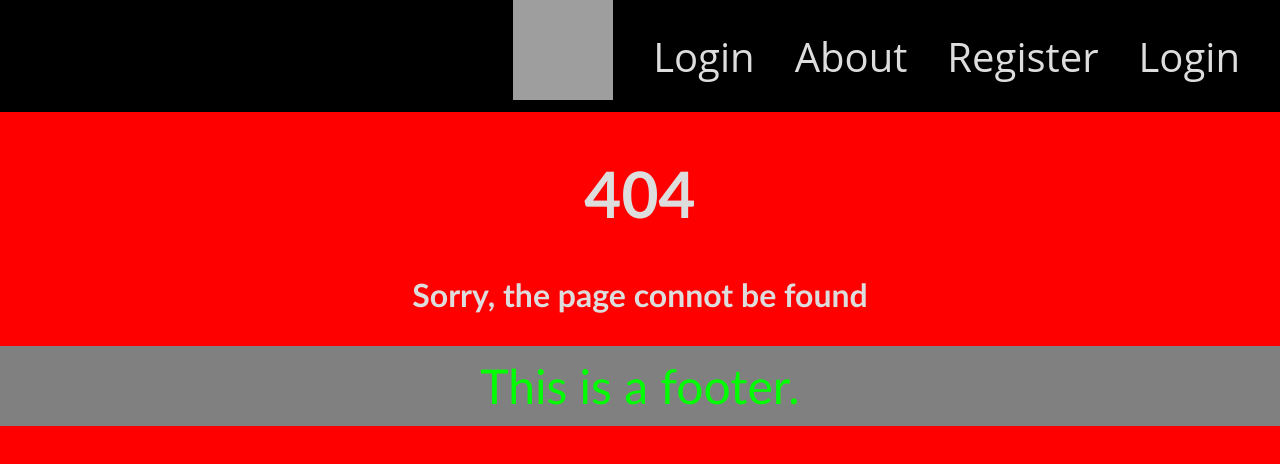
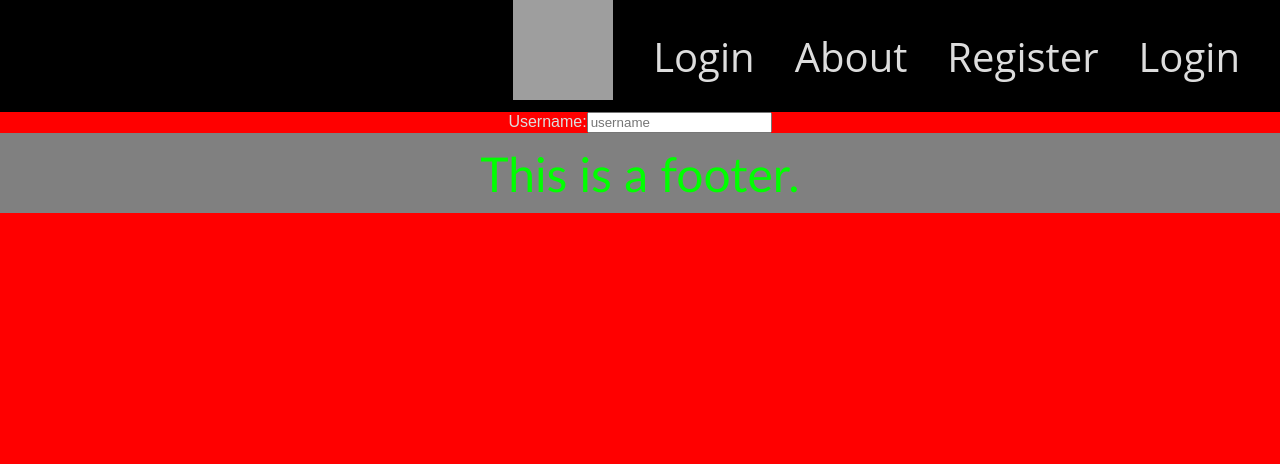
Before and after one commit to alxdelgado/Any-Day-Sommelier_front-end, a React (Create React App) app in the folder anyday-sommelier-app/: page /FormLogin in a window 1280 px wide. Before the commit this address had no page. Shown: the top 464 px of the page. Built offline with nearby package versions, Linux system fonts and the light colour scheme; grey boxes are pictures that could not be loaded.

Commit message:
FormLogin created

```diff
--- a/anyday-sommelier-app/src/App.js
+++ b/anyday-sommelier-app/src/App.js
@@ -3,6 +3,7 @@ import HomeContainer from './HomeContainer/index.js';
 import logo from './logo.svg';
 import Header from "./Header";
 import Footer from "./Footer";
+import FormLogin from './FormLogin';
 import './App.css';
 import {Route, Switch, Link} from 'react-router-dom';
 import Register from './Register'
@@ -24,6 +25,7 @@ class App extends Component {
           <Switch>
             <Route exact path='/' component= {HomeContainer}/>
             <Route exact path='/Register' component={Register}/>
+            <Route exact path='/FormLogin' component={FormLogin}/>
             <Route component={My404}/>
 
           </Switch>
--- /dev/null
+++ b/anyday-sommelier-app/src/FormLogin/index.js
@@ -0,0 +1,15 @@
+import React, {Component} from 'react';
+import {Link} from 'react-router-dom';
+
+const FormLogin = () => {
+  return (
+    <div className='FormLogin'>
+      <label>
+        Username:
+        <input type='text' placeholder='username' name='username'/>
+      </label><br/>
+    </div>
+  )
+};
+
+export default FormLogin;
```
